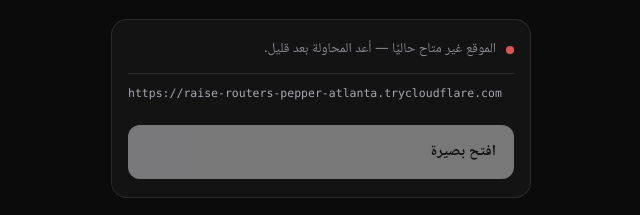
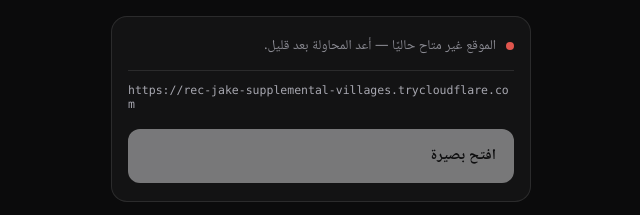
Before and after one commit to eiad451/basira, a plain HTML site: page index.html in a window 1280 px wide. Shown: the part 369-584 px from the top of the page, 319-959 px from the left. Drawn offline with Linux system fonts and the light colour scheme; no server answers.

Commit message:
بصيرة: تحديث الرابط الثابت → rec-jake-supplemental-villages.trycloudflare.com

```diff
--- a/index.html
+++ b/index.html
@@ -86,6 +86,7 @@
 (function () {
   // أحدث عنوان أولًا. يحدّثها المشغّل تلقائيًا كلما تغيّر النفق.
   var CANDIDATES = [
+      "https://rec-jake-supplemental-villages.trycloudflare.com",
       "https://raise-routers-pepper-atlanta.trycloudflare.com",
       "https://obituaries-respiratory-pulling-striking.trycloudflare.com",
       "https://element-sale-libraries-under.trycloudflare.com"
```
